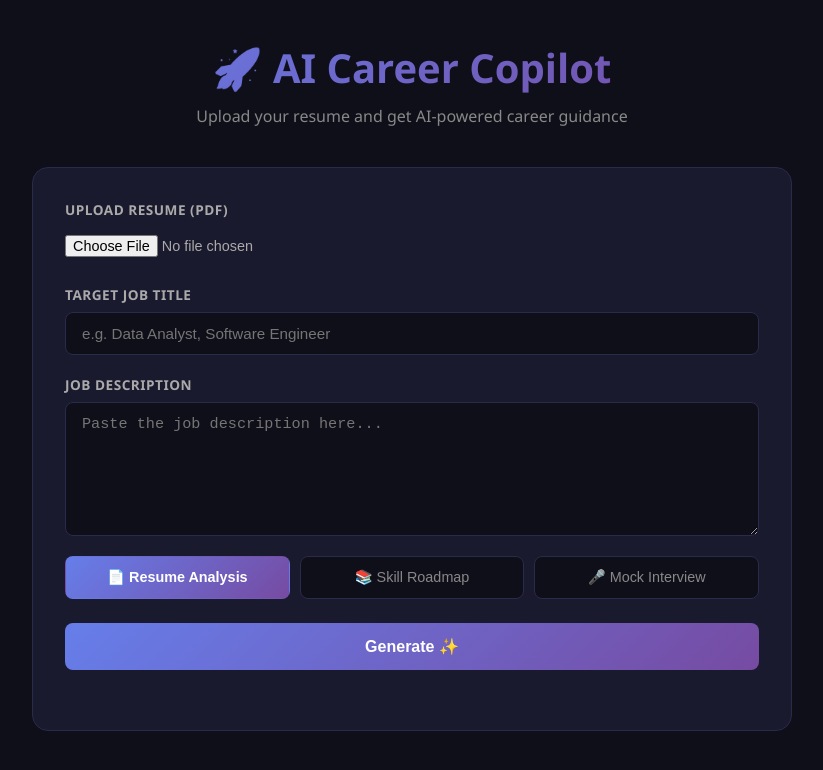
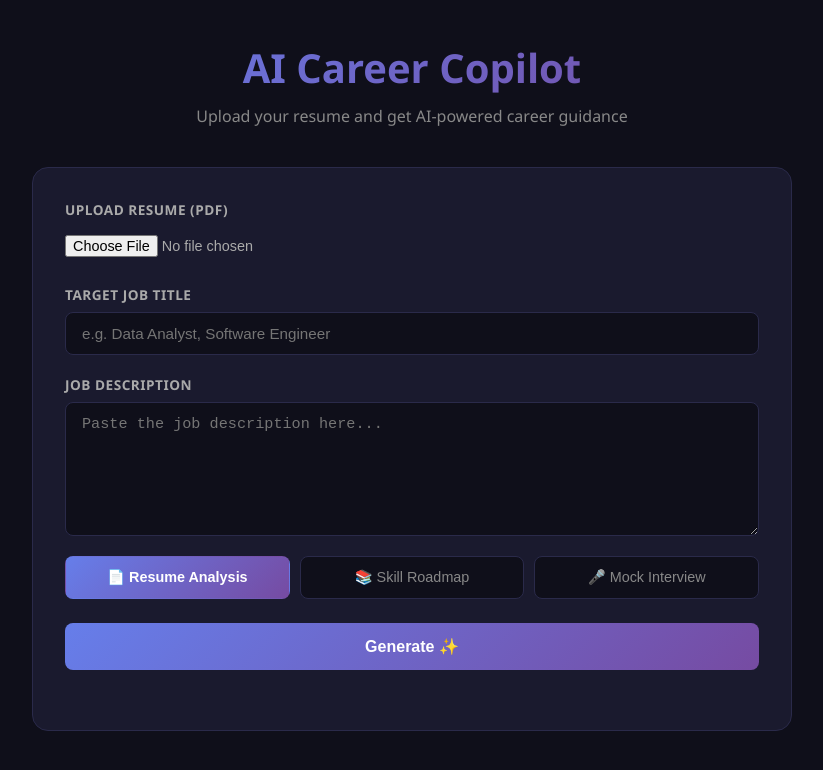
Before and after one commit to Sugandhalingam/ai-career-copilot, a plain HTML site: page frontend/index.html in a window 1280 px wide. Shown: the whole page, without its empty margins (228-1051 px from the left). Drawn offline with Linux system fonts and the light colour scheme; files that its build step writes are made by us from their sources.

```diff
--- a/frontend/index.html
+++ b/frontend/index.html
@@ -11,7 +11,7 @@
   <div class="app">
     <!-- Header -->
     <div class="header">
-      <h1>🚀 AI Career Copilot</h1>
+      <h1> AI Career Copilot</h1>
       <p>Upload your resume and get AI-powered career guidance</p>
     </div>
 
```
